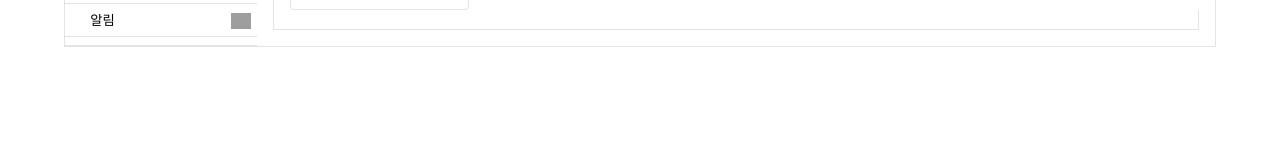
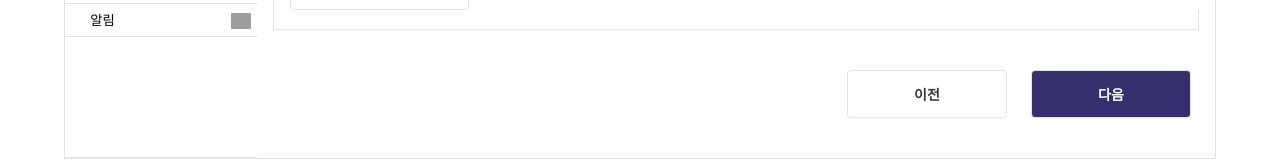
Before and after one commit to wanted-luckyzzang/wanted-product-registration, a React (Create React App) app: page /imageselect in a window 1280 px wide. Shown: the part 341-509 px from the top of the page. Built offline with nearby package versions, Linux system fonts and the light colour scheme; grey boxes are pictures that could not be loaded.

Commit message:
feat: FooterBtn 추가하고 라우팅함

```diff
--- a/src/pages/ImageSelect.js
+++ b/src/pages/ImageSelect.js
@@ -1,4 +1,5 @@
 import { Grid, ImageUpload, Text } from 'common';
+import { FooterBtn } from 'components';
 
 const ImageSelect = () => {
   return (
@@ -36,6 +37,7 @@ const ImageSelect = () => {
           </Grid>
         </Grid>
       </Grid>
+      <FooterBtn params="noticeinfo" />
     </>
   );
 };
```
